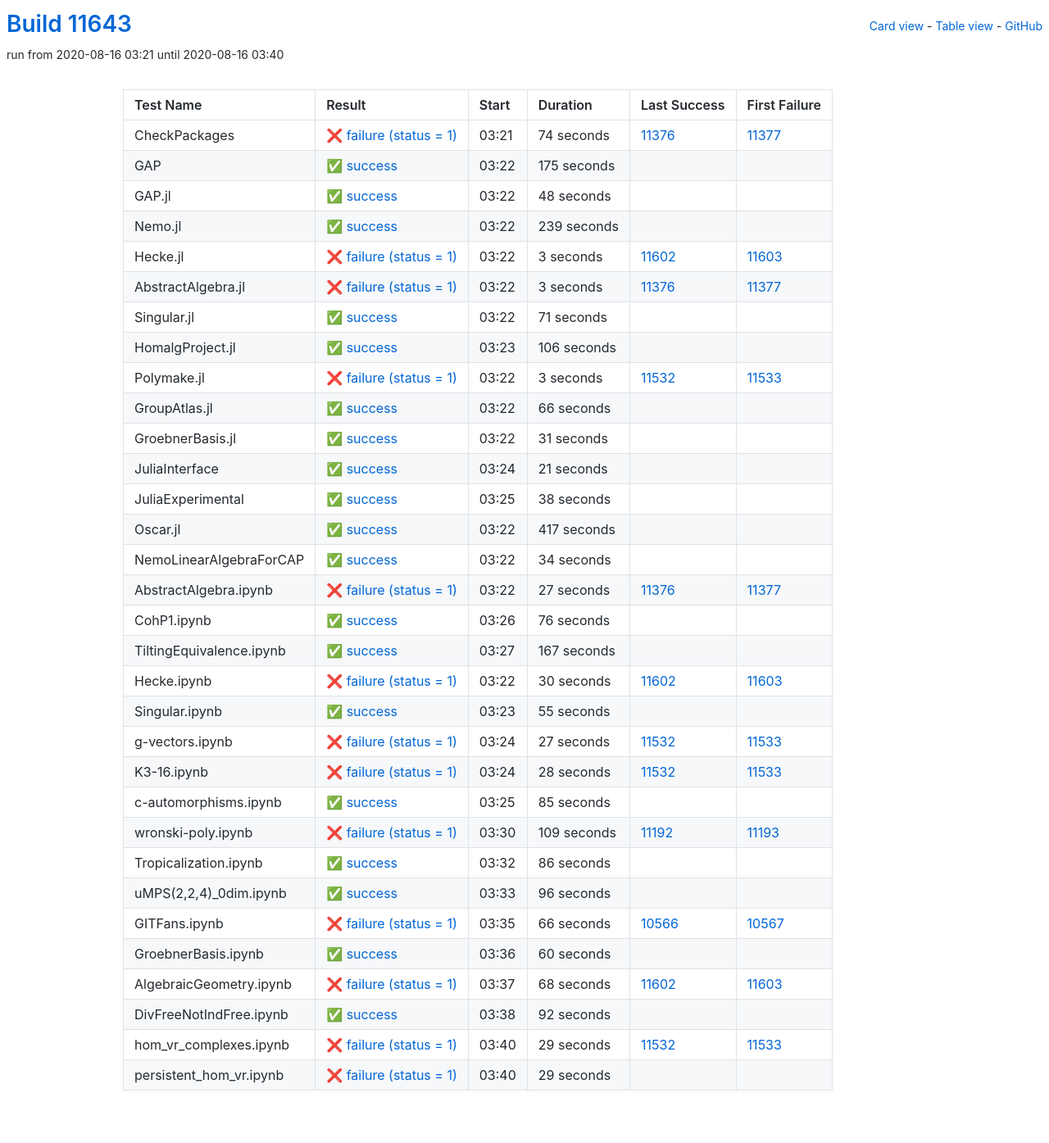
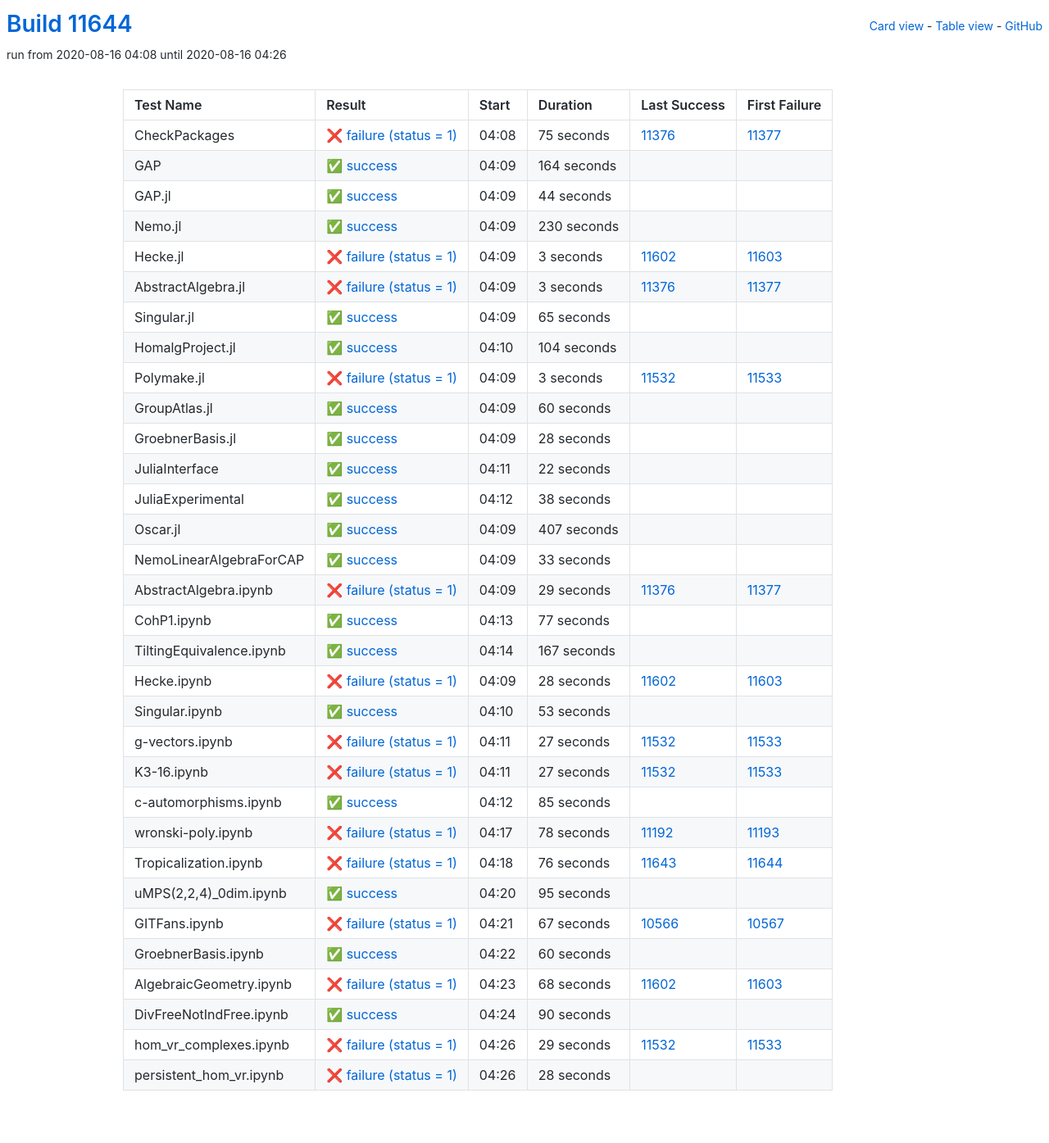
Before and after one commit to oscar-system/oscar-ci-status, a Jekyll site: the page built from table.html, in a window 1280 px wide. Shown: the whole page at 82% size. Built offline with Jekyll 4.4.1, drawn with Linux system fonts in a browser that asks for light colours.

Commit message:
Build #11644

```diff
--- a/_data/ci.yml
+++ b/_data/ci.yml
@@ -1,6 +1,6 @@
 ---
-build: 11643
-build_url: https://oscarci.mathematik.uni-kl.de/job/oscar/11643/
+build: 11644
+build_url: https://oscarci.mathematik.uni-kl.de/job/oscar/11644/
 job: oscar
 organization: oscar-system
 repo: oscar-ci-status
@@ -8,56 +8,56 @@
 tests:
 - name: CheckPackages
   id: checkpackages
-  log: https://oscarci.mathematik.uni-kl.de/job/oscar/11643/artifact/logs/build-11643/CheckPackages.log
-  start: 2020-08-16 03:21
+  log: https://oscarci.mathematik.uni-kl.de/job/oscar/11644/artifact/logs/build-11644/CheckPackages.log
+  start: 2020-08-16 04:08
   success: false
   exitcode: 1
   status: failure
-  duration: 74
+  duration: 75
   last_success: 11376
   last_success_url: https://oscarci.mathematik.uni-kl.de/job/oscar/11376/
   first_failure: 11377
   first_failure_url: https://oscarci.mathematik.uni-kl.de/job/oscar/11377/
 - name: GAP
   id: gap
-  log: https://oscarci.mathematik.uni-kl.de/job/oscar/11643/artifact/logs/build-11643/GAP.log
-  start: 2020-08-16 03:22
+  log: https://oscarci.mathematik.uni-kl.de/job/oscar/11644/artifact/logs/build-11644/GAP.log
+  start: 2020-08-16 04:09
   success: true
   exitcode: 0
   status: success
-  duration: 175
+  duration: 164
   last_success: false
   last_success_url:
   first_failure: false
   first_failure_url:
 - name: GAP.jl
   id: gap-jl
-  log: https://oscarci.mathematik.uni-kl.de/job/oscar/11643/artifact/logs/build-11643/GAP.jl.log
-  start: 2020-08-16 03:22
+  log: https://oscarci.mathematik.uni-kl.de/job/oscar/11644/artifact/logs/build-11644/GAP.jl.log
+  start: 2020-08-16 04:09
   success: true
   exitcode: 0
   status: success
-  duration: 48
+  duration: 44
   last_success: false
   last_success_url:
   first_failure: false
   first_failure_url:
 - name: Nemo.jl
   id: nemo-jl
-  log: https://oscarci.mathematik.uni-kl.de/job/oscar/11643/artifact/logs/build-11643/Nemo.jl.log
-  start: 2020-08-16 03:22
+  log: https://oscarci.mathematik.uni-kl.de/job/oscar/11644/artifact/logs/build-11644/Nemo.jl.log
+  start: 2020-08-16 04:09
   success: true
   exitcode: 0
   status: success
-  duration: 239
+  duration: 230
   last_success: false
   last_success_url:
   first_failure: false
   first_failure_url:
 - name: Hecke.jl
   id: hecke-jl
-  log: https://oscarci.mathematik.uni-kl.de/job/oscar/11643/artifact/logs/build-11643/Hecke.jl.log
-  start: 2020-08-16 03:22
+  log: https://oscarci.mathematik.uni-kl.de/job/oscar/11644/artifact/logs/build-11644/Hecke.jl.log
+  start: 2020-08-16 04:09
   success: false
   exitcode: 1
   status: failure
@@ -68,8 +68,8 @@
   first_failure_url: https://oscarci.mathematik.uni-kl.de/job/oscar/11603/
 - name: AbstractAlgebra.jl
   id: abstractalgebra-jl
-  log: https://oscarci.mathematik.uni-kl.de/job/oscar/11643/artifact/logs/build-11643/AbstractAlgebra.jl.log
-  start: 2020-08-16 03:22
+  log: https://oscarci.mathematik.uni-kl.de/job/oscar/11644/artifact/logs/build-11644/AbstractAlgebra.jl.log
+  start: 2020-08-16 04:09
   success: false
   exitcode: 1
   status: failure
@@ -80,32 +80,32 @@
   first_failure_url: https://oscarci.mathematik.uni-kl.de/job/oscar/11377/
 - name: Singular.jl
   id: singular-jl
-  log: https://oscarci.mathematik.uni-kl.de/job/oscar/11643/artifact/logs/build-11643/Singular.jl.log
-  start: 2020-08-16 03:22
+  log: https://oscarci.mathematik.uni-kl.de/job/oscar/11644/artifact/logs/build-11644/Singular.jl.log
+  start: 2020-08-16 04:09
   success: true
   exitcode: 0
   status: success
-  duration: 71
+  duration: 65
   last_success: false
   last_success_url:
   first_failure: false
   first_failure_url:
 - name: HomalgProject.jl
   id: homalgproject-jl
-  log: https://oscarci.mathematik.uni-kl.de/job/oscar/11643/artifact/logs/build-11643/HomalgProject.jl.log
-  start: 2020-08-16 03:23
+  log: https://oscarci.mathematik.uni-kl.de/job/oscar/11644/artifact/logs/build-11644/HomalgProject.jl.log
+  start: 2020-08-16 04:10
   success: true
   exitcode: 0
   status: success
-  duration: 106
+  duration: 104
   last_success: false
   last_success_url:
   first_failure: false
   first_failure_url:
 - name: Polymake.jl
   id: polymake-jl
-  log: https://oscarci.mathematik.uni-kl.de/job/oscar/11643/artifact/logs/build-11643/Polymake.jl.log
-  start: 2020-08-16 03:22
+  log: https://oscarci.mathematik.uni-kl.de/job/oscar/11644/artifact/logs/build-11644/Polymake.jl.log
+  start: 2020-08-16 04:09
   success: false
   exitcode: 1
   status: failure
@@ -116,44 +116,44 @@
   first_failure_url: https://oscarci.mathematik.uni-kl.de/job/oscar/11533/
 - name: GroupAtlas.jl
   id: groupatlas-jl
-  log: https://oscarci.mathematik.uni-kl.de/job/oscar/11643/artifact/logs/build-11643/GroupAtlas.jl.log
-  start: 2020-08-16 03:22
+  log: https://oscarci.mathematik.uni-kl.de/job/oscar/11644/artifact/logs/build-11644/GroupAtlas.jl.log
+  start: 2020-08-16 04:09
   success: true
   exitcode: 0
   status: success
-  duration: 66
+  duration: 60
   last_success: false
   last_success_url:
   first_failure: false
   first_failure_url:
 - name: GroebnerBasis.jl
   id: groebnerbasis-jl
-  log: https://oscarci.mathematik.uni-kl.de/job/oscar/11643/artifact/logs/build-11643/GroebnerBasis.jl.log
-  start: 2020-08-16 03:22
+  log: https://oscarci.mathematik.uni-kl.de/job/oscar/11644/artifact/logs/build-11644/GroebnerBasis.jl.log
+  start: 2020-08-16 04:09
   success: true
   exitcode: 0
   status: success
-  duration: 31
+  duration: 28
   last_success: false
   last_success_url:
   first_failure: false
   first_failure_url:
 - name: JuliaInterface
   id: juliainterface
-  log: https://oscarci.mathematik.uni-kl.de/job/oscar/11643/artifact/logs/build-11643/JuliaInterface.log
-  start: 2020-08-16 03:24
+  log: https://oscarci.mathematik.uni-kl.de/job/oscar/11644/artifact/logs/build-11644/JuliaInterface.log
+  start: 2020-08-16 04:11
   success: true
   exitcode: 0
   status: success
-  duration: 21
+  duration: 22
   last_success: false
   last_success_url:
   first_failure: false
   first_failure_url:
 - name: JuliaExperimental
   id: juliaexperimental
-  log: https://oscarci.mathematik.uni-kl.de/job/oscar/11643/artifact/logs/build-11643/JuliaExperimental.log
-  start: 2020-08-16 03:25
+  log: https://oscarci.mathematik.uni-kl.de/job/oscar/11644/artifact/logs/build-11644/JuliaExperimental.log
+  start: 2020-08-16 04:12
   success: true
   exitcode: 0
   status: success
@@ -164,56 +164,56 @@
   first_failure_url:
 - name: Oscar.jl
   id: oscar-jl
-  log: https://oscarci.mathematik.uni-kl.de/job/oscar/11643/artifact/logs/build-11643/Oscar.jl.log
-  start: 2020-08-16 03:22
+  log: https://oscarci.mathematik.uni-kl.de/job/oscar/11644/artifact/logs/build-11644/Oscar.jl.log
+  start: 2020-08-16 04:09
   success: true
   exitcode: 0
   status: success
-  duration: 417
+  duration: 407
   last_success: false
   last_success_url:
   first_failure: false
   first_failure_url:
 - name: NemoLinearAlgebraForCAP
   id: nemolinearalgebraforcap
-  log: https://oscarci.mathematik.uni-kl.de/job/oscar/11643/artifact/logs/build-11643/NemoLinearAlgebraForCAP.log
-  start: 2020-08-16 03:22
+  log: https://oscarci.mathematik.uni-kl.de/job/oscar/11644/artifact/logs/build-11644/NemoLinearAlgebraForCAP.log
+  start: 2020-08-16 04:09
   success: true
   exitcode: 0
   status: success
-  duration: 34
+  duration: 33
   last_success: false
   last_success_url:
   first_failure: false
   first_failure_url:
 - name: AbstractAlgebra.ipynb
   id: abstractalgebra-ipynb
-  log: https://oscarci.mathematik.uni-kl.de/job/oscar/11643/artifact/logs/build-11643/AbstractAlgebra.ipynb.log
-  start: 2020-08-16 03:22
+  log: https://oscarci.mathematik.uni-kl.de/job/oscar/11644/artifact/logs/build-11644/AbstractAlgebra.ipynb.log
+  start: 2020-08-16 04:09
   success: false
   exitcode: 1
   status: failure
-  duration: 27
+  duration: 29
   last_success: 11376
   last_success_url: https://oscarci.mathematik.uni-kl.de/job/oscar/11376/
   first_failure: 11377
   first_failure_url: https://oscarci.mathematik.uni-kl.de/job/oscar/11377/
 - name: CohP1.ipynb
   id: cohp1-ipynb
-  log: https://oscarci.mathematik.uni-kl.de/job/oscar/11643/artifact/logs/build-11643/CohP1.ipynb.log
-  start: 2020-08-16 03:26
+  log: https://oscarci.mathematik.uni-kl.de/job/oscar/11644/artifact/logs/build-11644/CohP1.ipynb.log
+  start: 2020-08-16 04:13
   success: true
   exitcode: 0
   status: success
-  duration: 76
+  duration: 77
   last_success: false
   last_success_url:
   first_failure: false
   first_failure_url:
 - name: TiltingEquivalence.ipynb
   id: tiltingequivalence-ipynb
-  log: https://oscarci.mathematik.uni-kl.de/job/oscar/11643/artifact/logs/build-11643/TiltingEquivalence.ipynb.log
-  start: 2020-08-16 03:27
+  log: https://oscarci.mathematik.uni-kl.de/job/oscar/11644/artifact/logs/build-11644/TiltingEquivalence.ipynb.log
+  start: 2020-08-16 04:14
   success: true
   exitcode: 0
   status: success
@@ -224,32 +224,32 @@
   first_failure_url:
 - name: Hecke.ipynb
   id: hecke-ipynb
-  log: https://oscarci.mathematik.uni-kl.de/job/oscar/11643/artifact/logs/build-11643/Hecke.ipynb.log
-  start: 2020-08-16 03:22
+  log: https://oscarci.mathematik.uni-kl.de/job/oscar/11644/artifact/logs/build-11644/Hecke.ipynb.log
+  start: 2020-08-16 04:09
   success: false
   exitcode: 1
   status: failure
-  duration: 30
+  duration: 28
   last_success: 11602
   last_success_url: https://oscarci.mathematik.uni-kl.de/job/oscar/11602/
   first_failure: 11603
   first_failure_url: https://oscarci.mathematik.uni-kl.de/job/oscar/11603/
 - name: Singular.ipynb
   id: singular-ipynb
-  log: https://oscarci.mathematik.uni-kl.de/job/oscar/11643/artifact/logs/build-11643/Singular.ipynb.log
-  start: 2020-08-16 03:23
+  log: https://oscarci.mathematik.uni-kl.de/job/oscar/11644/artifact/logs/build-11644/Singular.ipynb.log
+  start: 2020-08-16 04:10
   success: true
   exitcode: 0
   status: success
-  duration: 55
+  duration: 53
   last_success: false
   last_success_url:
   first_failure: false
   first_failure_url:
 - name: g-vectors.ipynb
   id: g-vectors-ipynb
-  log: https://oscarci.mathematik.uni-kl.de/job/oscar/11643/artifact/logs/build-11643/g-vectors.ipynb.log
-  start: 2020-08-16 03:24
+  log: https://oscarci.mathematik.uni-kl.de/job/oscar/11644/artifact/logs/build-11644/g-vectors.ipynb.log
+  start: 2020-08-16 04:11
   success: false
   exitcode: 1
   status: failure
@@ -260,20 +260,20 @@
   first_failure_url: https://oscarci.mathematik.uni-kl.de/job/oscar/11533/
 - name: K3-16.ipynb
   id: k3-16-ipynb
-  log: https://oscarci.mathematik.uni-kl.de/job/oscar/11643/artifact/logs/build-11643/K3-16.ipynb.log
-  start: 2020-08-16 03:24
+  log: https://oscarci.mathematik.uni-kl.de/job/oscar/11644/artifact/logs/build-11644/K3-16.ipynb.log
+  start: 2020-08-16 04:11
   success: false
   exitcode: 1
   status: failure
-  duration: 28
+  duration: 27
   last_success: 11532
   last_success_url: https://oscarci.mathematik.uni-kl.de/job/oscar/11532/
   first_failure: 11533
   first_failure_url: https://oscarci.mathematik.uni-kl.de/job/oscar/11533/
 - name: c-automorphisms.ipynb
   id: c-automorphisms-ipynb
-  log: https://oscarci.mathematik.uni-kl.de/job/oscar/11643/artifact/logs/build-11643/c-automorphisms.ipynb.log
-  start: 2020-08-16 03:25
+  log: https://oscarci.mathematik.uni-kl.de/job/oscar/11644/artifact/logs/build-11644/c-automorphisms.ipynb.log
+  start: 2020-08-16 04:12
   success: true
   exitcode: 0
   status: success
@@ -284,56 +284,56 @@
   first_failure_url:
 - name: wronski-poly.ipynb
   id: wronski-poly-ipynb
-  log: https://oscarci.mathematik.uni-kl.de/job/oscar/11643/artifact/logs/build-11643/wronski-poly.ipynb.log
-  start: 2020-08-16 03:30
+  log: https://oscarci.mathematik.uni-kl.de/job/oscar/11644/artifact/logs/build-11644/wronski-poly.ipynb.log
+  start: 2020-08-16 04:17
   success: false
   exitcode: 1
   status: failure
-  duration: 109
+  duration: 78
   last_success: 11192
   last_success_url: https://oscarci.mathematik.uni-kl.de/job/oscar/11192/
   first_failure: 11193
   first_failure_url: https://oscarci.mathematik.uni-kl.de/job/oscar/11193/
 - name: Tropicalization.ipynb
   id: tropicalization-ipynb
-  log: https://oscarci.mathematik.uni-kl.de/job/oscar/11643/artifact/logs/build-11643/Tropicalization.ipynb.log
-  start: 2020-08-16 03:32
+  log: https://oscarci.mathematik.uni-kl.de/job/oscar/11644/artifact/logs/build-11644/Tropicalization.ipynb.log
+  start: 2020-08-16 04:18
+  success: false
+  exitcode: 1
+  status: failure
+  duration: 76
+  last_success: 11643
+  last_success_url: https://oscarci.mathematik.uni-kl.de/job/oscar/11643/
+  first_failure: 11644
+  first_failure_url: https://oscarci.mathematik.uni-kl.de/job/oscar/11644/
+- name: uMPS(2,2,4)_0dim.ipynb
+  id: umps-2-2-4-0dim-ipynb
+  log: https://oscarci.mathematik.uni-kl.de/job/oscar/11644/artifact/logs/build-11644/uMPS-2-2-4-_0dim.ipynb.log
+  start: 2020-08-16 04:20
   success: true
   exitcode: 0
   status: success
-  duration: 86
-  last_success: false
-  last_success_url:
-  first_failure: false
-  first_failure_url:
-- name: uMPS(2,2,4)_0dim.ipynb
-  id: umps-2-2-4-0dim-ipynb
-  log: https://oscarci.mathematik.uni-kl.de/job/oscar/11643/artifact/logs/build-11643/uMPS-2-2-4-_0dim.ipynb.log
-  start: 2020-08-16 03:33
-  success: true
-  exitcode: 0
-  status: success
-  duration: 96
+  duration: 95
   last_success: false
   last_success_url:
   first_failure: false
   first_failure_url:
 - name: GITFans.ipynb
   id: gitfans-ipynb
-  log: https://oscarci.mathematik.uni-kl.de/job/oscar/11643/artifact/logs/build-11643/GITFans.ipynb.log
-  start: 2020-08-16 03:35
+  log: https://oscarci.mathematik.uni-kl.de/job/oscar/11644/artifact/logs/build-11644/GITFans.ipynb.log
+  start: 2020-08-16 04:21
   success: false
   exitcode: 1
   status: failure
-  duration: 66
+  duration: 67
   last_success: 10566
   last_success_url: https://oscarci.mathematik.uni-kl.de/job/oscar/10566/
   first_failure: 10567
   first_failure_url: https://oscarci.mathematik.uni-kl.de/job/oscar/10567/
 - name: GroebnerBasis.ipynb
   id: groebnerbasis-ipynb
-  log: https://oscarci.mathematik.uni-kl.de/job/oscar/11643/artifact/logs/build-11643/GroebnerBasis.ipynb.log
-  start: 2020-08-16 03:36
+  log: https://oscarci.mathematik.uni-kl.de/job/oscar/11644/artifact/logs/build-11644/GroebnerBasis.ipynb.log
+  start: 2020-08-16 04:22
   success: true
   exitcode: 0
   status: success
@@ -344,8 +344,8 @@
   first_failure_url:
 - name: AlgebraicGeometry.ipynb
   id: algebraicgeometry-ipynb
-  log: https://oscarci.mathematik.uni-kl.de/job/oscar/11643/artifact/logs/build-11643/AlgebraicGeometry.ipynb.log
-  start: 2020-08-16 03:37
+  log: https://oscarci.mathematik.uni-kl.de/job/oscar/11644/artifact/logs/build-11644/AlgebraicGeometry.ipynb.log
+  start: 2020-08-16 04:23
   success: false
   exitcode: 1
   status: failure
@@ -356,20 +356,20 @@
   first_failure_url: https://oscarci.mathematik.uni-kl.de/job/oscar/11603/
 - name: DivFreeNotIndFree.ipynb
   id: divfreenotindfree-ipynb
-  log: https://oscarci.mathematik.uni-kl.de/job/oscar/11643/artifact/logs/build-11643/DivFreeNotIndFree.ipynb.log
-  start: 2020-08-16 03:38
+  log: https://oscarci.mathematik.uni-kl.de/job/oscar/11644/artifact/logs/build-11644/DivFreeNotIndFree.ipynb.log
+  start: 2020-08-16 04:24
   success: true
   exitcode: 0
   status: success
-  duration: 92
+  duration: 90
   last_success: false
   last_success_url:
   first_failure: false
   first_failure_url:
 - name: hom_vr_complexes.ipynb
   id: hom-vr-complexes-ipynb
-  log: https://oscarci.mathematik.uni-kl.de/job/oscar/11643/artifact/logs/build-11643/hom_vr_complexes.ipynb.log
-  start: 2020-08-16 03:40
+  log: https://oscarci.mathematik.uni-kl.de/job/oscar/11644/artifact/logs/build-11644/hom_vr_complexes.ipynb.log
+  start: 2020-08-16 04:26
   success: false
   exitcode: 1
   status: failure
@@ -380,12 +380,12 @@
   first_failure_url: https://oscarci.mathematik.uni-kl.de/job/oscar/11533/
 - name: persistent_hom_vr.ipynb
   id: persistent-hom-vr-ipynb
-  log: https://oscarci.mathematik.uni-kl.de/job/oscar/11643/artifact/logs/build-11643/persistent_hom_vr.ipynb.log
-  start: 2020-08-16 03:40
+  log: https://oscarci.mathematik.uni-kl.de/job/oscar/11644/artifact/logs/build-11644/persistent_hom_vr.ipynb.log
+  start: 2020-08-16 04:26
   success: false
   exitcode: 1
   status: failure
-  duration: 29
+  duration: 28
   last_success: false
   last_success_url:
   first_failure: false
```
Also changed, not shown: README.md.
